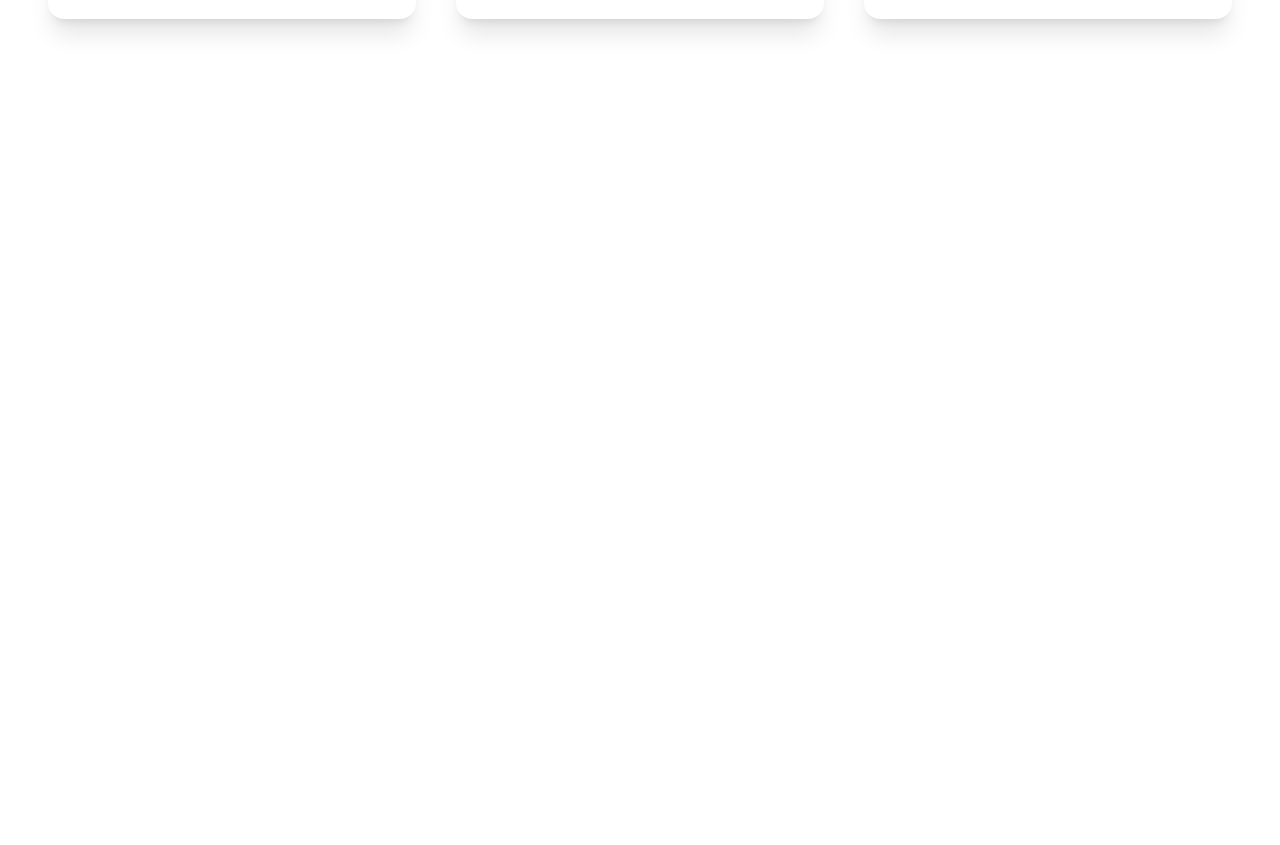
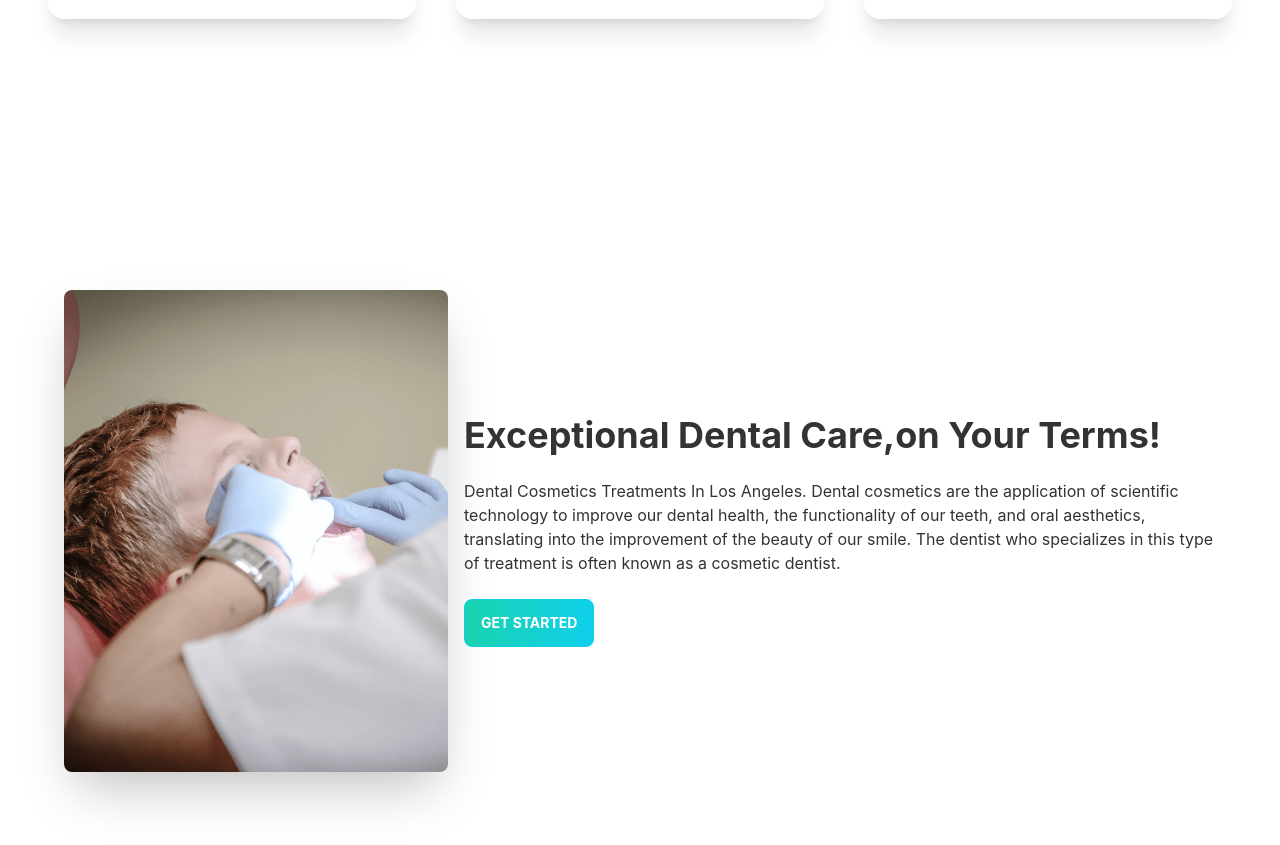
Before and after one commit to Shimulmajumdarshuvo/Doctors-portal-71, a React (Create React App) app: page / in a window 1280 px wide. Shown: the part 1480-2325 px from the top of the page. Before the commit the page ends 1611 px from the top, so only its background shows below. Built offline with nearby package versions, Linux system fonts and the light colour scheme.

Commit message:
dental treatment section

```diff
--- /dev/null
+++ b/src/Pages/Home/DentalCare/DentalCare.js
@@ -0,0 +1,25 @@
+import React from 'react';
+import dental from '../../../assets/images/treatment.png'
+
+const DentalCare = () => {
+    return (
+        <div>
+            <div class="hero min-h-screen ">
+                <div class="hero-content flex-col lg:flex-row">
+                    <img src={dental} class="max-w-sm rounded-lg shadow-2xl" />
+                    <div>
+                        <h1 class="text-4xl font-bold">Exceptional Dental Care,on Your Terms!</h1>
+                        <p class="py-6">Dental Cosmetics Treatments In Los Angeles. Dental cosmetics
+                            are the application of scientific technology to improve our dental health, the
+                            functionality of our teeth, and oral aesthetics, translating into the improvement
+                            of the beauty of our smile. The dentist who specializes in this type of treatment
+                            is often known as a cosmetic dentist.</p>
+                        <button class="btn btn-primary text-white font-bold bg-gradient-to-r from-secondary to-primary">Get Started</button>
+                    </div>
+                </div>
+            </div>
+        </div>
+    );
+};
+
+export default DentalCare;
--- a/src/Pages/Home/Home.js
+++ b/src/Pages/Home/Home.js
@@ -1,5 +1,6 @@
 import React from 'react';
 import Banner from './Banner/Banner';
+import DentalCare from './DentalCare/DentalCare';
 import Info from './Info/Info';
 
 import Services from './Services/Services';
@@ -11,6 +12,7 @@ const Home = () => {
             <Banner></Banner>
             <Info ></Info>
             <Services></Services>
+            <DentalCare></DentalCare>
         </div>
     );
 };
```
